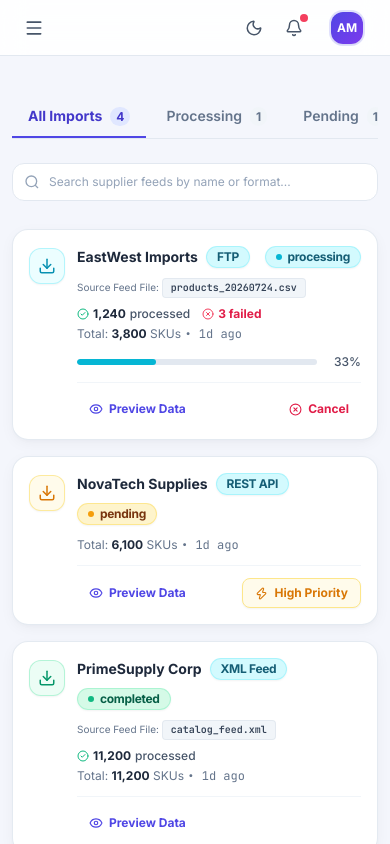
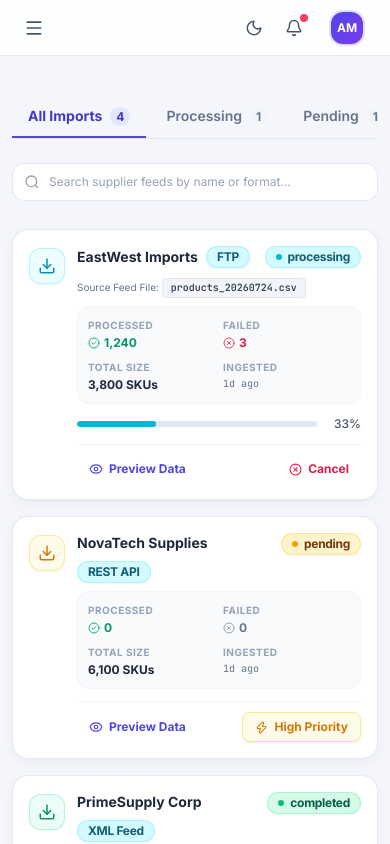
Before and after one commit to satyamgoswami783/SupplyBridge, a React (Vite) app: page /import-queue in a window 390 px wide. Built offline with nearby package versions, Linux system fonts and the light colour scheme.

Commit message:
Redesign ImportQueue mobile cards with top-right status badges and 2x2 telemetry grid

```diff
--- a/src/features/import/ImportQueue.tsx
+++ b/src/features/import/ImportQueue.tsx
@@ -283,12 +283,14 @@ export const ImportQueue: React.FC = () => {
               </div>
 
               <div className="flex-1 min-w-0">
-                <div className="flex items-center justify-between gap-2 flex-wrap mb-2">
-                  <div className="flex items-center gap-2 flex-wrap">
-                    <span className="font-bold text-slate-800 dark:text-slate-100 text-sm sm:text-base">{item.supplierName}</span>
-                    <Badge variant="info">{connectionTypeLabel(item.connectionType)}</Badge>
+                <div className="flex items-start justify-between gap-2 mb-2">
+                  <div className="min-w-0 flex-1">
+                    <div className="flex items-center gap-2 flex-wrap">
+                      <span className="font-bold text-slate-800 dark:text-slate-100 text-sm sm:text-base">{item.supplierName}</span>
+                      <Badge variant="info">{connectionTypeLabel(item.connectionType)}</Badge>
+                    </div>
                   </div>
-                  <Badge variant={statusToVariant(item.status)} dot>{item.status}</Badge>
+                  <Badge variant={statusToVariant(item.status)} dot className="flex-shrink-0">{item.status}</Badge>
                 </div>
 
                 {item.fileName && (
@@ -303,23 +305,30 @@ export const ImportQueue: React.FC = () => {
                   </p>
                 )}
 
-                <div className="flex flex-wrap items-center gap-3 text-xs font-medium text-slate-600 dark:text-slate-300 mb-1">
-                  {item.processedRecords > 0 && (
-                    <span className="inline-flex items-center gap-1">
+                {/* Structured 2x2 Telemetry Grid for Mobile & Desktop */}
+                <div className="grid grid-cols-2 gap-2 p-2.5 rounded-xl bg-slate-50 dark:bg-slate-800/50 border border-slate-100 dark:border-slate-800/80 text-xs mb-3">
+                  <div>
+                    <span className="text-[10px] text-slate-400 font-bold uppercase tracking-wider block">Processed</span>
+                    <span className="font-bold text-emerald-600 dark:text-emerald-400 flex items-center gap-1 mt-0.5">
                       <CheckCircle2 size={12} className="text-emerald-500 flex-shrink-0" />
-                      <strong className="text-slate-800 dark:text-slate-100">{item.processedRecords.toLocaleString()}</strong> processed
+                      {item.processedRecords > 0 ? item.processedRecords.toLocaleString() : '0'}
                     </span>
-                  )}
-                  {item.failedRecords > 0 && (
-                    <span className="text-rose-600 dark:text-rose-400 font-bold inline-flex items-center gap-1">
-                      <XCircle size={12} className="text-rose-500 flex-shrink-0" />
-                      {item.failedRecords.toLocaleString()} failed
+                  </div>
+                  <div>
+                    <span className="text-[10px] text-slate-400 font-bold uppercase tracking-wider block">Failed</span>
+                    <span className={`font-bold flex items-center gap-1 mt-0.5 ${item.failedRecords > 0 ? 'text-rose-600 dark:text-rose-400' : 'text-slate-500 dark:text-slate-400'}`}>
+                      <XCircle size={12} className={item.failedRecords > 0 ? 'text-rose-500' : 'text-slate-400'} />
+                      {item.failedRecords > 0 ? item.failedRecords.toLocaleString() : '0'}
                     </span>
-                  )}
-                </div>
-
-                <div className="text-xs text-slate-500 dark:text-slate-400 mb-3">
-                  Total: <strong className="text-slate-800 dark:text-slate-100">{item.totalRecords.toLocaleString()}</strong> SKUs <span className="font-mono">• {timeAgo(item.createdAt)}</span>
+                  </div>
+                  <div>
+                    <span className="text-[10px] text-slate-400 font-bold uppercase tracking-wider block">Total Size</span>
+                    <span className="font-bold text-slate-800 dark:text-slate-200 mt-0.5 block">{item.totalRecords.toLocaleString()} SKUs</span>
+                  </div>
+                  <div>
+                    <span className="text-[10px] text-slate-400 font-bold uppercase tracking-wider block">Ingested</span>
+                    <span className="font-mono text-slate-500 dark:text-slate-400 mt-0.5 block text-2xs">{timeAgo(item.createdAt)}</span>
+                  </div>
                 </div>
 
                 {item.status === 'processing' && (
@@ -334,7 +343,7 @@ export const ImportQueue: React.FC = () => {
                 )}
 
                 {/* Card Bottom Actions Bar */}
-                <div className="flex items-center justify-between sm:justify-end gap-2 pt-3 border-t border-slate-100 dark:border-slate-800/80 mt-2">
+                <div className="flex items-center justify-between sm:justify-end gap-2 pt-2.5 border-t border-slate-100 dark:border-slate-800/80 mt-2">
                   <button
                     onClick={() => setPreviewItem(item)}
                     className="btn-ghost btn-sm font-bold flex items-center justify-center gap-1.5 text-primary-600 dark:text-primary-400 cursor-pointer"
```
Also changed, not shown: 4 other files (tests, documents, lock files or other folders).
